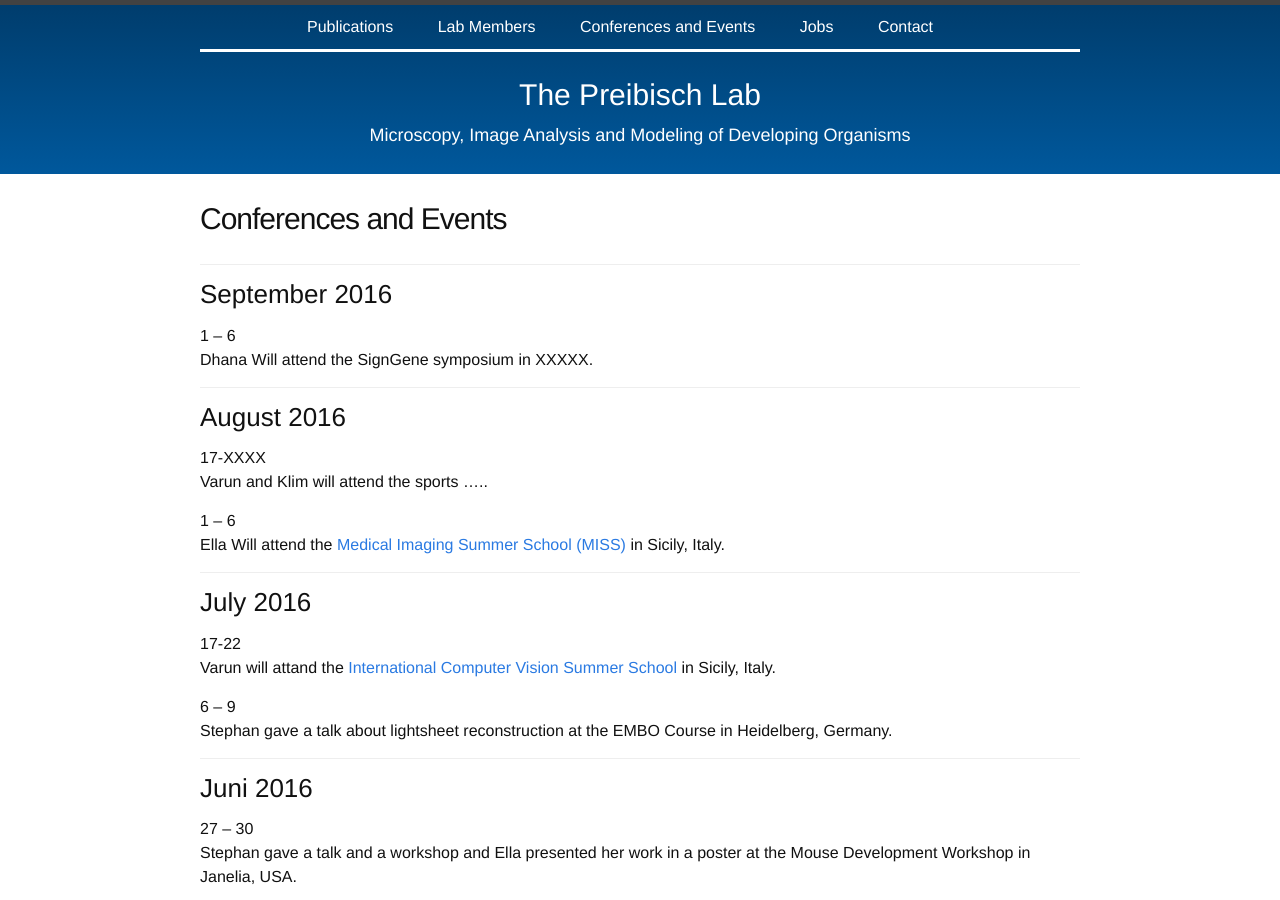
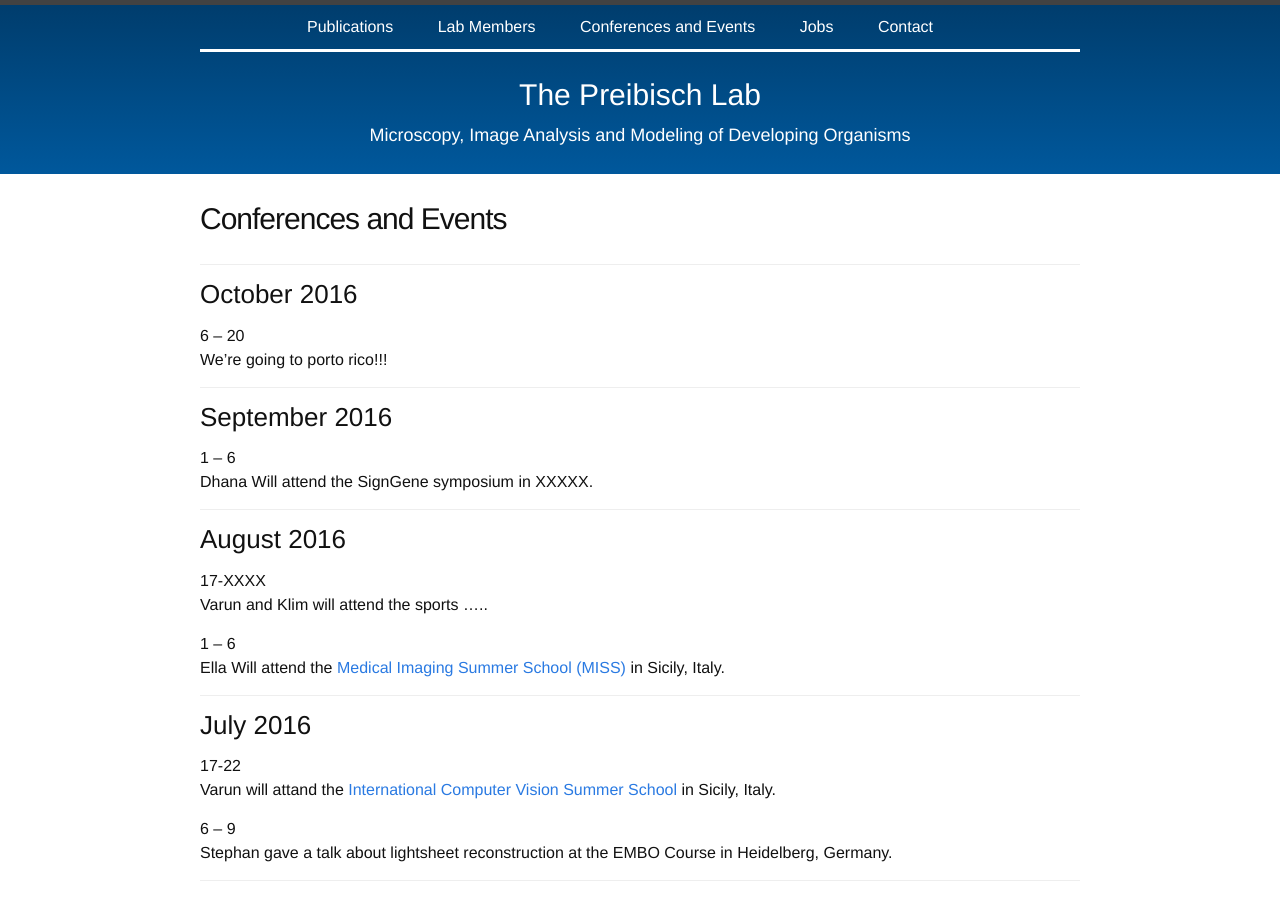
Before and after one commit to PreibischLab/preibisch-labsite, a Jekyll site: the page built from events.md, in a window 1280 px wide and 900 px high. Built offline with Jekyll 4.4.1, drawn with Linux system fonts in a browser that asks for light colours.

Commit message:
Update events.md

```diff
--- a/events.md
+++ b/events.md
@@ -4,6 +4,13 @@ title: Conferences and Events
 permalink: /events/
 weight: 3
 ---
+
+<hr/> <!--line separator-->
+
+### October 2016
+
+6 – 20
+We're going to porto rico!!!
 
 <hr/> <!--line separator-->
 
```
